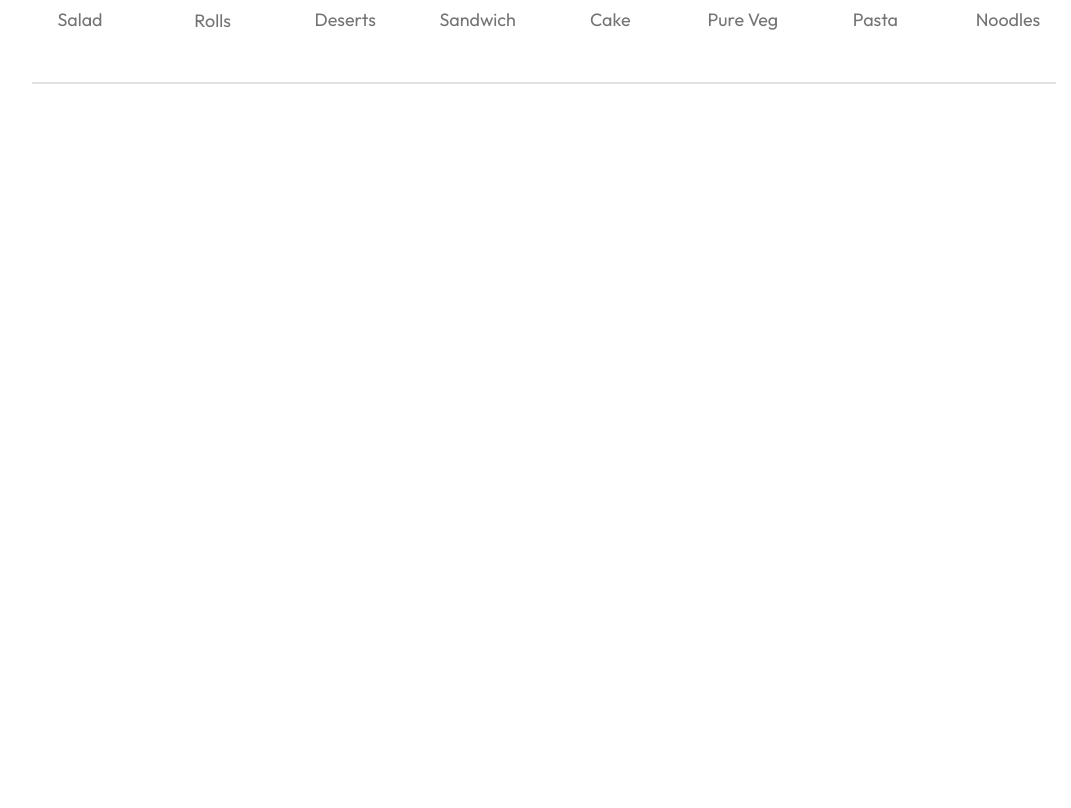
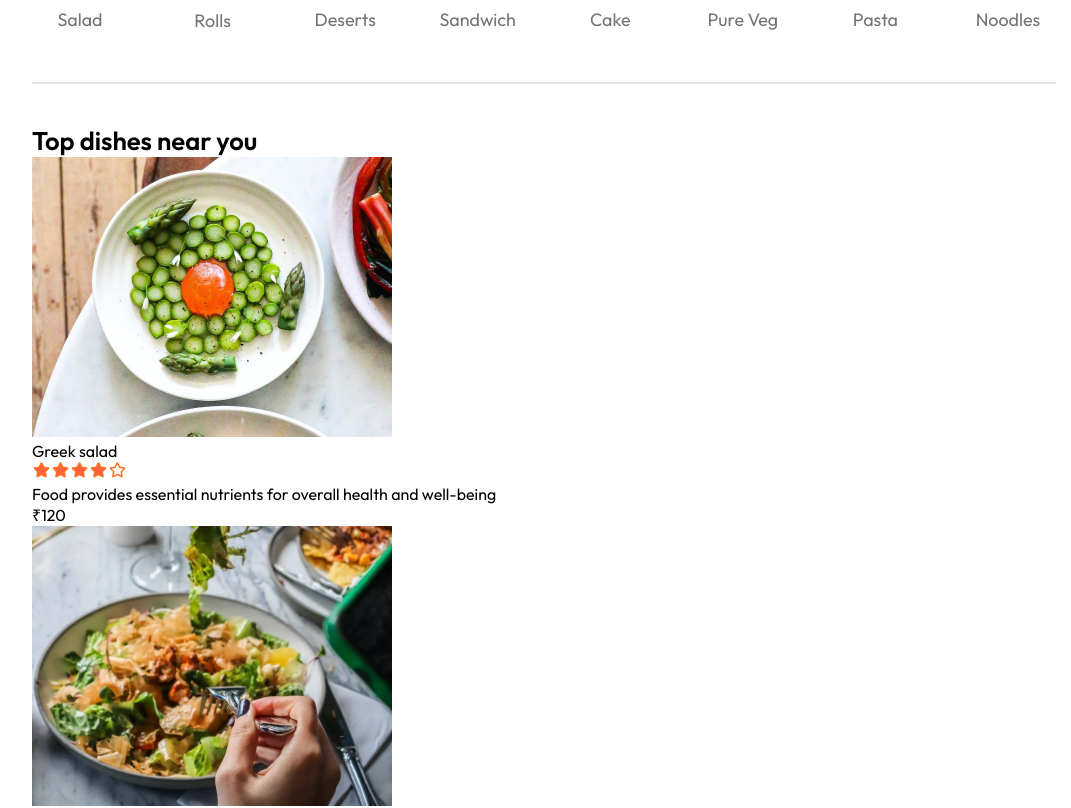
Before and after one commit to Amitrath124/food_del, a React (Vite) app in the folder food_delivery/: page / in a window 1280 px wide. Shown: the part 800-1608 px from the top of the page, without its empty margins (96-1167 px from the left). Before the commit the page ends 894 px from the top, so only its background shows below. Built offline with nearby package versions, Linux system fonts and the light colour scheme.

Commit message:
FoodDisplay created

```diff
--- a/food_delivery/src/assets/assets 2.js
+++ b/food_delivery/src/assets/assets 2.js
@@ -124,7 +124,7 @@
         _id: "1",
         name: "Greek salad",
         image: food_1,
-        price: 12,
+        price: 120,
         description: "Food provides essential nutrients for overall health and well-being",
         category: "Salad"
     },
@@ -132,77 +132,77 @@
         _id: "2",
         name: "Veg salad",
         image: food_2,
-        price: 18,
+        price: 180,
         description: "Food provides essential nutrients for overall health and well-being",
         category: "Salad"
     }, {
         _id: "3",
         name: "Clover Salad",
         image: food_3,
-        price: 16,
+        price: 160,
         description: "Food provides essential nutrients for overall health and well-being",
         category: "Salad"
     }, {
         _id: "4",
         name: "Chicken Salad",
         image: food_4,
-        price: 24,
+        price: 240,
         description: "Food provides essential nutrients for overall health and well-being",
         category: "Salad"
     }, {
         _id: "5",
         name: "Lasagna Rolls",
         image: food_5,
-        price: 14,
+        price: 140,
         description: "Food provides essential nutrients for overall health and well-being",
         category: "Rolls"
     }, {
         _id: "6",
         name: "Peri Peri Rolls",
         image: food_6,
-        price: 12,
+        price: 120,
         description: "Food provides essential nutrients for overall health and well-being",
         category: "Rolls"
     }, {
         _id: "7",
         name: "Chicken Rolls",
         image: food_7,
-        price: 20,
+        price: 200,
         description: "Food provides essential nutrients for overall health and well-being",
         category: "Rolls"
     }, {
         _id: "8",
         name: "Veg Rolls",
         image: food_8,
-        price: 15,
+        price: 150,
         description: "Food provides essential nutrients for overall health and well-being",
         category: "Rolls"
     }, {
         _id: "9",
         name: "Ripple Ice Cream",
         image: food_9,
-        price: 14,
+        price: 140,
         description: "Food provides essential nutrients for overall health and well-being",
         category: "Deserts"
     }, {
         _id: "10",
         name: "Fruit Ice Cream",
         image: food_10,
-        price: 22,
+        price: 220,
         description: "Food provides essential nutrients for overall health and well-being",
         category: "Deserts"
     }, {
         _id: "11",
         name: "Jar Ice Cream",
         image: food_11,
-        price: 10,
+        price: 100,
         description: "Food provides essential nutrients for overall health and well-being",
         category: "Deserts"
     }, {
         _id: "12",
         name: "Vanilla Ice Cream",
         image: food_12,
-        price: 12,
+        price: 120,
         description: "Food provides essential nutrients for overall health and well-being",
         category: "Deserts"
     },
@@ -210,7 +210,7 @@
         _id: "13",
         name: "Chicken Sandwich",
         image: food_13,
-        price: 12,
+        price: 120,
         description: "Food provides essential nutrients for overall health and well-being",
         category: "Sandwich"
     },
@@ -218,77 +218,77 @@
         _id: "14",
         name: "Vegan Sandwich",
         image: food_14,
-        price: 18,
+        price: 180,
         description: "Food provides essential nutrients for overall health and well-being",
         category: "Sandwich"
     }, {
         _id: "15",
         name: "Grilled Sandwich",
         image: food_15,
-        price: 16,
+        price: 160,
         description: "Food provides essential nutrients for overall health and well-being",
         category: "Sandwich"
     }, {
         _id: "16",
         name: "Bread Sandwich",
         image: food_16,
-        price: 24,
+        price: 240,
         description: "Food provides essential nutrients for overall health and well-being",
         category: "Sandwich"
     }, {
         _id: "17",
         name: "Cup Cake",
         image: food_17,
-        price: 14,
+        price: 140,
         description: "Food provides essential nutrients for overall health and well-being",
         category: "Cake"
     }, {
         _id: "18",
         name: "Vegan Cake",
         image: food_18,
-        price: 12,
+        price: 120,
         description: "Food provides essential nutrients for overall health and well-being",
         category: "Cake"
     }, {
         _id: "19",
         name: "Butterscotch Cake",
         image: food_19,
-        price: 20,
+        price: 200,
         description: "Food provides essential nutrients for overall health and well-being",
         category: "Cake"
     }, {
         _id: "20",
         name: "Sliced Cake",
         image: food_20,
-        price: 15,
+        price: 150,
         description: "Food provides essential nutrients for overall health and well-being",
         category: "Cake"
     }, {
         _id: "21",
         name: "Garlic Mushroom ",
         image: food_21,
-        price: 14,
+        price: 140,
         description: "Food provides essential nutrients for overall health and well-being",
         category: "Pure Veg"
     }, {
         _id: "22",
         name: "Fried Cauliflower",
         image: food_22,
-        price: 22,
+        price: 220,
         description: "Food provides essential nutrients for overall health and well-being",
         category: "Pure Veg"
     }, {
         _id: "23",
         name: "Mix Veg Pulao",
         image: food_23,
-        price: 10,
+        price: 100,
         description: "Food provides essential nutrients for overall health and well-being",
         category: "Pure Veg"
     }, {
         _id: "24",
         name: "Rice Zucchini",
         image: food_24,
-        price: 12,
+        price: 120,
         description: "Food provides essential nutrients for overall health and well-being",
         category: "Pure Veg"
     },
@@ -296,7 +296,7 @@
         _id: "25",
         name: "Cheese Pasta",
         image: food_25,
-        price: 12,
+        price: 120,
         description: "Food provides essential nutrients for overall health and well-being",
         category: "Pasta"
     },
@@ -304,49 +304,49 @@
         _id: "26",
         name: "Tomato Pasta",
         image: food_26,
-        price: 18,
+        price: 180,
         description: "Food provides essential nutrients for overall health and well-being",
         category: "Pasta"
     }, {
         _id: "27",
         name: "Creamy Pasta",
         image: food_27,
-        price: 16,
+        price: 160,
         description: "Food provides essential nutrients for overall health and well-being",
         category: "Pasta"
     }, {
         _id: "28",
         name: "Chicken Pasta",
         image: food_28,
-        price: 24,
+        price: 240,
         description: "Food provides essential nutrients for overall health and well-being",
         category: "Pasta"
     }, {
         _id: "29",
         name: "Buttter Noodles",
         image: food_29,
-        price: 14,
+        price: 140,
         description: "Food provides essential nutrients for overall health and well-being",
         category: "Noodles"
     }, {
         _id: "30",
         name: "Veg Noodles",
         image: food_30,
-        price: 12,
+        price: 120,
         description: "Food provides essential nutrients for overall health and well-being",
         category: "Noodles"
     }, {
         _id: "31",
         name: "Somen Noodles",
         image: food_31,
-        price: 20,
+        price: 200,
         description: "Food provides essential nutrients for overall health and well-being",
         category: "Noodles"
     }, {
         _id: "32",
         name: "Cooked Noodles",
         image: food_32,
-        price: 15,
+        price: 150,
         description: "Food provides essential nutrients for overall health and well-being",
         category: "Noodles"
     }
--- /dev/null
+++ b/food_delivery/src/components/FoodDisplay/FoodDisplay.css
@@ -0,0 +1,10 @@
+.food-display{
+    margin-top: 30px;
+}
+.food-display h2{
+    font-size: max(2vw, 24px);
+    font-weight: 600;
+}
+.food-display-list{
+    display: grid;
+}
--- /dev/null
+++ b/food_delivery/src/components/FoodDisplay/FoodDisplay.jsx
@@ -0,0 +1,23 @@
+import React, { useContext } from 'react'
+import './FoodDisplay.css'
+import { StoreContext } from '../../context/StoreContext'
+import Fooditem from '../Fooditem/Fooditem'
+
+const FoodDisplay = ({category}) => {
+    const {food_list} = useContext(StoreContext)
+  return (
+    <div className='food-display' id='food-display'>
+        <h2>Top dishes near you</h2>
+        <div className="food-display-list">
+            {
+                food_list.map((item,index) =>{
+                    return <Fooditem  key={index} id={item._id} name={item.name} price={item.price} description={item.description} image={item.image} />
+
+                })}
+        </div>
+
+    </div>
+  )
+}
+
+export default FoodDisplay
--- /dev/null
+++ b/food_delivery/src/components/Fooditem/Fooditem.jsx
@@ -0,0 +1,24 @@
+import React from 'react'
+import './Fooditem.css'
+import { assets } from '../../assets/assets 2'
+
+const Fooditem = ({id,name,price,description,image}) => {
+  return (
+    <div className='food-item'>
+        <div className='food-item-img-container'>
+            <img className='food-item-image' src={image} alt="" />
+        </div>
+        <div className="food-item-info">
+            <div className="food-item-name-rating">
+                <p>{name}</p>
+                <img src={assets.rating_starts} alt='' />
+            </div>
+            <p className='food-item-description'>{description}</p>
+            <p className='food-item-price'>₹{price}</p>
+        </div>
+
+    </div>
+  )
+}
+
+export default Fooditem
--- /dev/null
+++ b/food_delivery/src/context/StoreContext.jsx
@@ -0,0 +1,18 @@
+import { createContext } from "react";
+import { food_list } from "../assets/assets 2";
+
+export const StoreContext = createContext(null)
+const StoreContextProvider = (props) => {
+    const contextValue ={
+        food_list
+    }
+
+
+    return(
+        <StoreContext.Provider value={contextValue}>
+            {props.children}
+        </StoreContext.Provider>
+    )
+}
+
+export default StoreContextProvider;
--- a/food_delivery/src/main.jsx
+++ b/food_delivery/src/main.jsx
@@ -2,14 +2,18 @@
 import { createRoot } from 'react-dom/client'
 import './index.css'
 import App from './App.jsx'
-import {BrowserRouter} from 'react-router-dom'
+import { BrowserRouter } from 'react-router-dom'
+import StoreContextProvider from './context/StoreContext.jsx'
 
 createRoot(document.getElementById('root')).render(
- <BrowserRouter>
+  <BrowserRouter>
+    <StoreContextProvider>
+      <App />
+    </StoreContextProvider>
 
-   <App />
 
- </BrowserRouter>
+
+  </BrowserRouter>
 
 
 )
--- a/food_delivery/src/pages/Home/Home.jsx
+++ b/food_delivery/src/pages/Home/Home.jsx
@@ -2,6 +2,7 @@
 import './Home.css'
 import Header from '../../components/Header/Header'
 import ExploreMenu from '../../components/ExploreMenu/ExploreMenu'
+import FoodDisplay from '../../components/FoodDisplay/FoodDisplay'
 
 const Home = () => {
 const[category,setCategory]=useState("All")
@@ -10,6 +11,7 @@
     <div>
             <Header/>
             <ExploreMenu category={category} setCategory={setCategory} />
+            <FoodDisplay category={category} />
 
     </div>
   )
```
Also changed, not shown: food_delivery/src/components/Fooditem/Fooditem.css (added).
